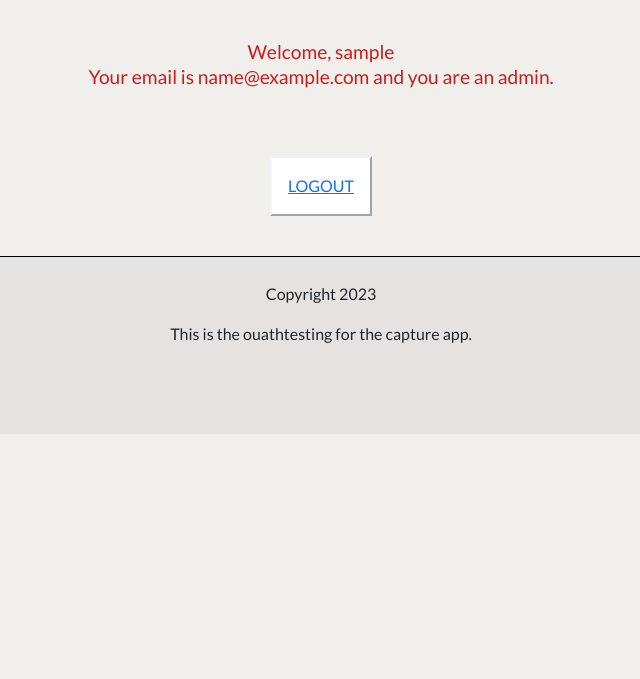
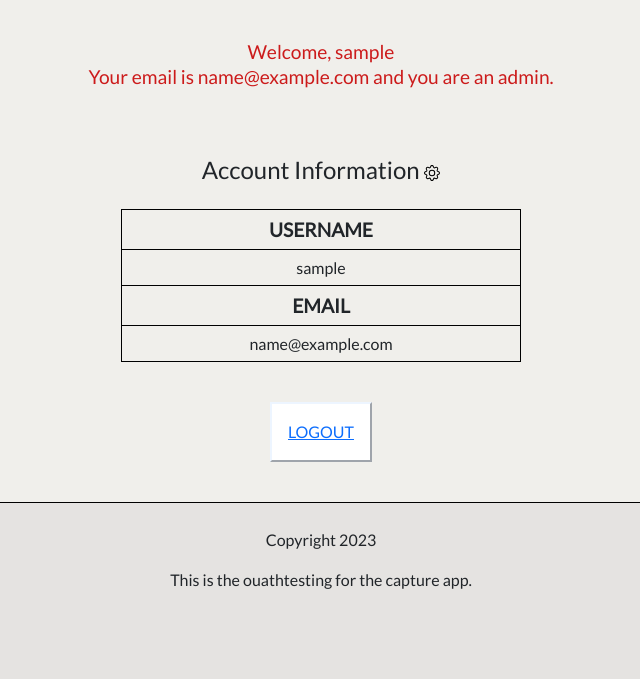
Before and after one commit to colbyle25/Capture-App, a Django app: page / in a window 1280 px wide. Shown: the part 56-735 px from the top of the page, without its empty margins (319-959 px from the left). Run offline with Django 4.2, Linux system fonts and the light colour scheme; the visitor is signed in with stand-in values (Sample User, id 1); some libraries are stand-ins or nearby versions; some web fonts are replaced.

Commit message:
added account information table

```diff
--- a/oauthtesting/static/oauthtesting/index_style.css
+++ b/oauthtesting/static/oauthtesting/index_style.css
@@ -33,7 +33,24 @@ body{
 .welcome-div{
     padding-top: 5vh;
     text-align: center;
-    margin: flex;
+    margin: auto;
+}
+
+
+.account-table-div{
+    justify-content: center;
+    display: flex;
+    flex-direction: column;
+    margin: auto;
+    width: 50vh;
+    padding-top: 5vh;
+}
+
+.account-table th, .account-table td {
+    border: 1px solid black;
+    padding: 1vh;
+    /*padding-left: 15vh;
+    padding-right: 15vh;*/
 }
 
 .welcome-text{
@@ -44,8 +61,32 @@ body{
     padding: 0;
 }
 
-.hi{
-    color:red;
+.account-table-title{
+    font-family: 'Lato';
+    font-size: 1.5em;
+    text-align: center;
+    font-style: bolder;
+    padding-bottom: 2vh;
+}
+
+.account-info-th-text{
+    font-family: 'Lato';
+    font-size: 1.2em;
+    text-align: center;
+    font-style: bolder;
+}
+
+.account-info-text{
+    font-family: 'Lato';
+    font-size: 1em;
+    text-align: center;
+}
+
+.button{
+    background: transparent;
+    border: none;
+    padding: 0;
+    cursor: pointer;
 }
 
 .logout-button {
--- a/oauthtesting/templates/oauthtesting/index.html
+++ b/oauthtesting/templates/oauthtesting/index.html
@@ -34,15 +34,46 @@
 
     <div class = "welcome-div">
         <h3 class="welcome-text">Welcome, {{ user.username }}</h3>
-        <p class="welcome-text">Your email is {{ user.email }} and you are{% if not user.is_superuser %} not{% endif %} an admin.
-      </p>
+        <p class="welcome-text">Your email is {{ user.email }} and you are{% if not user.is_superuser %} not{% endif %} an admin. </p>
     </div>
 
     <br />
 
+    <div class = "account-table-div">
+        <h3 class="account-table-title">Account Information
+            <span>
+                <button class="button">
+                  <svg xmlns="http://www.w3.org/2000/svg" width="16" height="16" fill="currentColor" class="bi bi-gear" viewBox="0 0 16 16">
+                      <path d="M8 4.754a3.246 3.246 0 1 0 0 6.492 3.246 3.246 0 0 0 0-6.492zM5.754 8a2.246 2.246 0 1 1 4.492 0 2.246 2.246 0 0 1-4.492 0z"/>
+                      <path d="M9.796 1.343c-.527-1.79-3.065-1.79-3.592 0l-.094.319a.873.873 0 0 1-1.255.52l-.292-.16c-1.64-.892-3.433.902-2.54 2.541l.159.292a.873.873 0 0 1-.52 1.255l-.319.094c-1.79.527-1.79 3.065 0 3.592l.319.094a.873.873 0 0 1 .52 1.255l-.16.292c-.892 1.64.901 3.434 2.541 2.54l.292-.159a.873.873 0 0 1 1.255.52l.094.319c.527 1.79 3.065 1.79 3.592 0l.094-.319a.873.873 0 0 1 1.255-.52l.292.16c1.64.893 3.434-.902 2.54-2.541l-.159-.292a.873.873 0 0 1 .52-1.255l.319-.094c1.79-.527 1.79-3.065 0-3.592l-.319-.094a.873.873 0 0 1-.52-1.255l.16-.292c.893-1.64-.902-3.433-2.541-2.54l-.292.159a.873.873 0 0 1-1.255-.52l-.094-.319zm-2.633.283c.246-.835 1.428-.835 1.674 0l.094.319a1.873 1.873 0 0 0 2.693 1.115l.291-.16c.764-.415 1.6.42 1.184 1.185l-.159.292a1.873 1.873 0 0 0 1.116 2.692l.318.094c.835.246.835 1.428 0 1.674l-.319.094a1.873 1.873 0 0 0-1.115 2.693l.16.291c.415.764-.42 1.6-1.185 1.184l-.291-.159a1.873 1.873 0 0 0-2.693 1.116l-.094.318c-.246.835-1.428.835-1.674 0l-.094-.319a1.873 1.873 0 0 0-2.692-1.115l-.292.16c-.764.415-1.6-.42-1.184-1.185l.159-.291A1.873 1.873 0 0 0 1.945 8.93l-.319-.094c-.835-.246-.835-1.428 0-1.674l.319-.094A1.873 1.873 0 0 0 3.06 4.377l-.16-.292c-.415-.764.42-1.6 1.185-1.184l.292.159a1.873 1.873 0 0 0 2.692-1.115l.094-.319z"/>
+                  </svg>
+                </button>
+            </span>
+        </h3>
+
+        <table class="account-table">
+            <tbody>
+                <tr class = "account-info-th-text">
+                    <th scope="row">USERNAME</th>
+                </tr>
+                <tr class = "account-info-text">
+                    <td>{{ user.username }}</td>
+                </tr>
+                <tr class = "account-info-th-text">
+                    <th scope="row">EMAIL</th>
+                </tr>
+                <tr class = "account-info-text">
+                    <td>{{ user.email }}</td>
+                </tr>
+            </tbody>
+        </table>
+    </div>
+
+
     <div class="welcome-div">
         <button class="logout-button text-uppercase"><a href="{% url 'logout' %}">Logout</a></button>
     </div>
+
 
     <footer class = 'footer footer-styling'>
       <div class = "text-center">
```
Lines whose indentation alone changed are shown as unchanged.
